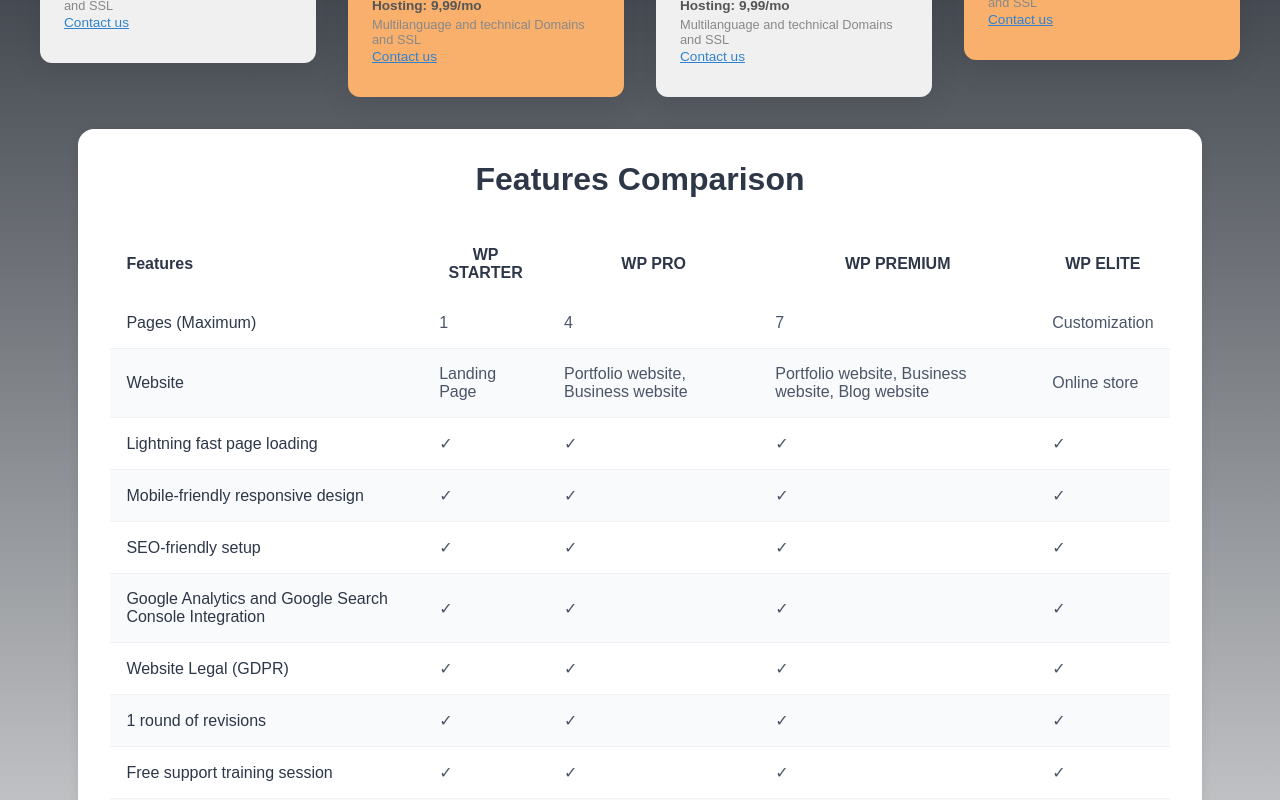
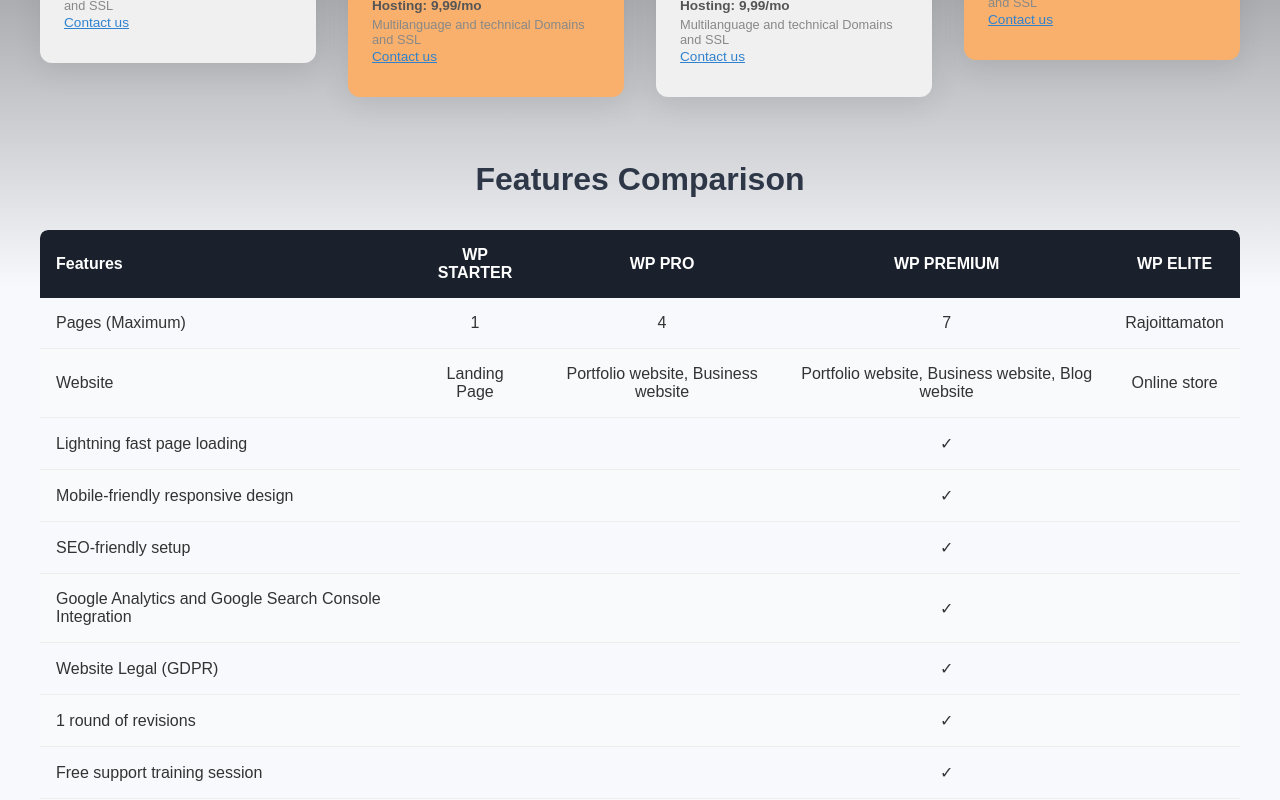
Before and after one commit to SandaruKonara/Taruga, a React (Create React App) app: page /pricing in a window 1280 px wide. Shown: the part 600-1400 px from the top of the page. Built offline with nearby package versions, Linux system fonts and the light colour scheme.

Commit message:
change the details in pricing page

```diff
--- a/src/pages/Pricing.js
+++ b/src/pages/Pricing.js
@@ -84,7 +84,7 @@
       starter: "1",
       pro: "4",
       premium: "7",
-      elite: "Customization"
+      elite: "Rajoittamaton"
     },
     {
       feature: "Website",
@@ -95,59 +95,52 @@
     },
     {
       feature: "Lightning fast page loading",
-      starter: "✓",
-      pro: "✓",
+
+
       premium: "✓",
-      elite: "✓"
+
     },
     {
       feature: "Mobile-friendly responsive design",
-      starter: "✓",
-      pro: "✓",
+
       premium: "✓",
-      elite: "✓"
+
     },
     {
       feature: "SEO-friendly setup",
-      starter: "✓",
-      pro: "✓",
+
       premium: "✓",
-      elite: "✓"
+
     },
     {
       feature: "Google Analytics and Google Search Console Integration",
-      starter: "✓",
-      pro: "✓",
+
       premium: "✓",
-      elite: "✓"
+
     },
     {
       feature: "Website Legal (GDPR)",
-      starter: "✓",
-      pro: "✓",
+
       premium: "✓",
-      elite: "✓"
+
     },
     {
       feature: "1 round of revisions",
-      starter: "✓",
-      pro: "✓",
+
       premium: "✓",
-      elite: "✓"
+
     },
     {
       feature: "Free support training session",
-      starter: "✓",
-      pro: "✓",
+
       premium: "✓",
-      elite: "✓"
+
     },
     {
       feature: "One month of ongoing technical support",
-      starter: "✓",
-      pro: "✓",
+
       premium: "✓",
-      elite: "✓"
+
     }
   ];
 
--- a/src/styles/Pricing.css
+++ b/src/styles/Pricing.css
@@ -1,13 +1,12 @@
+
 /* Pricing.css */
 
 /* General styles */
 .pricing-container {
     font-family: 'Poppins', sans-serif;
     padding: 4rem 1rem;
-    background: linear-gradient(to bottom, #222831 20%, #ffffff 100%);
+    background: linear-gradient(to bottom, #0D0F13,#f7f9fc, #f7f9fc);
   }
-
-  /*background: linear-gradient(to bottom, #0D0F13 0%, #222831 70%, #37414F 100%);*/
 
   .pricing-header {
     text-align: center;
@@ -210,24 +209,19 @@
 
   /* Comparison table */
   .comparison-container {
-    padding: 2rem;
-    margin: 2rem auto;  /* Changed from 2rem 0 to 2rem auto */
-    background: #ffffff;
-    border-radius: 16px;
-    box-shadow: 0 2px 12px rgba(0, 0, 0, 0.08);
-    max-width: 1200px;  /* Add max-width */
-    width: 90%;  /* Add width */
+    width: 100%;
+    max-width: 1200px;
+    margin: 4rem auto 0;
+    overflow-x: auto;
   }
 
   .comparison-table {
     width: 100%;
-    margin: 0 auto;  /* Center the table */
     border-collapse: separate;
     border-spacing: 0;
     border-radius: 8px;
     overflow: hidden;
     box-shadow: 0 4px 20px rgba(0, 0, 0, 0.05);
-    background: #ffffff;
   }
 
   .comparison-table th {
@@ -236,11 +230,6 @@
     padding: 1rem;
     text-align: center;
     font-weight: 600;
-    background: #ffffff;
-    font-weight: 600;
-    color: #2d3748;
-    position: sticky;
-    top: 0;
   }
 
   .comparison-table th:first-child {
@@ -251,20 +240,12 @@
     padding: 1rem;
     text-align: center;
     border-bottom: 1px solid #eee;
-    color: #efefef; /* or any color you prefer */
-    font-size: 16px;
-    padding: 1rem;
-    text-align: left;
-    border-bottom: 1px solid #eef0f4;
-    color: #4a5568;
   }
 
   .comparison-table td:first-child {
     text-align: left;
     font-weight: 500;
     color: #333;
-    font-weight: 500;
-    color: #2d3748;
   }
 
   .comparison-table tr:nth-child(even) {
@@ -273,10 +254,6 @@
 
   .comparison-table tr:hover {
     background-color: #f1f5f9;
-  }
-
-  .comparison-table tbody tr:hover {
-    background-color: #f8fafc;
   }
 
   .check-icon {
@@ -338,9 +315,3 @@
       padding: 2rem 1.5rem;
     }
   }
-
-/* Style for check marks */
-.comparison-table td:not(:first-child):contains("✓") {
-  color: #48bb78;
-  font-size: 1.2rem;
-}
```
